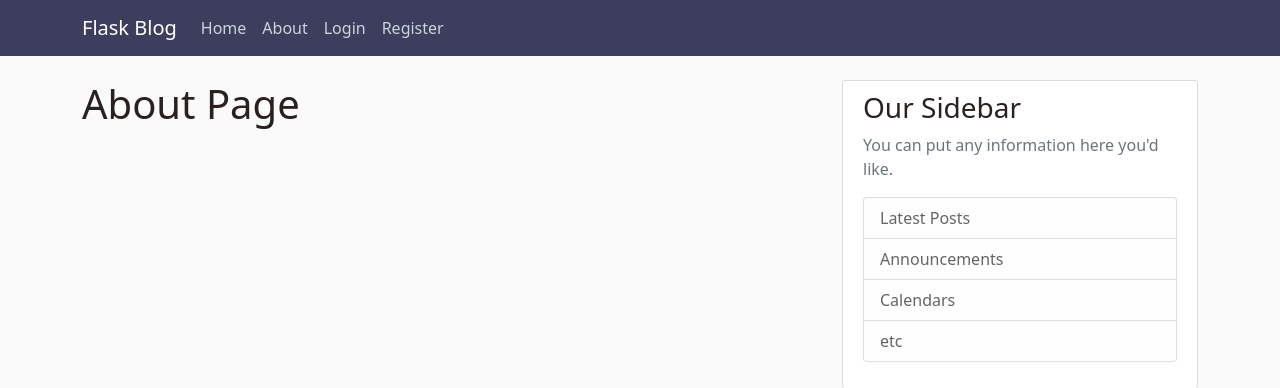
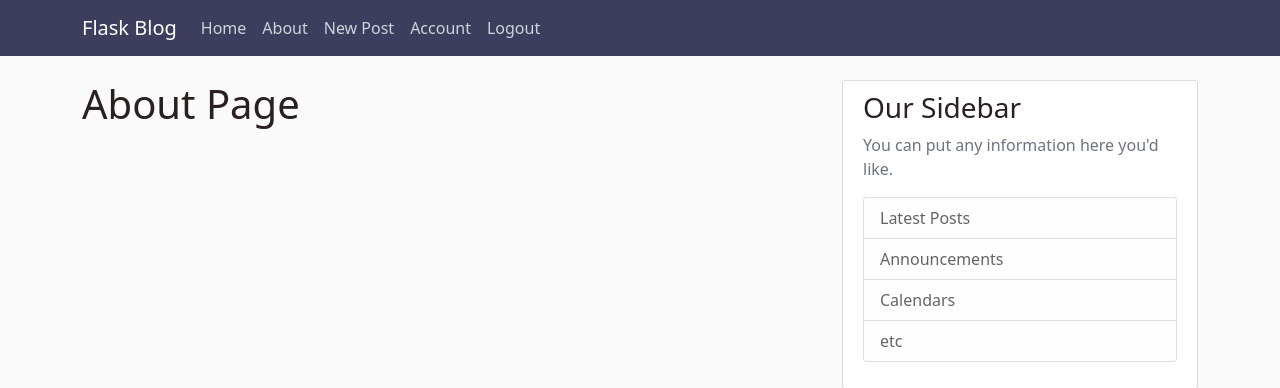
Before and after one commit to pao0318/flask_coreyschafer, a Flask app: page /about in a window 1280 px wide. Shown: the top 388 px of the page. Run offline with Flask 2, Linux system fonts and the light colour scheme; a user stored in the database is signed in.

Commit message:
Update layout.html

```diff
--- a/flask_covid/templates/layout.html
+++ b/flask_covid/templates/layout.html
@@ -29,9 +29,15 @@
             <a class="nav-item nav-link" href="{{url_for('about')}}">About</a>
           </div>
           <!-- Navbar Right Side -->
-          <div class="navbar-nav">
-            <a class="nav-item nav-link" href="{{url_for('login')}}">Login</a>
-            <a class="nav-item nav-link" href="{{url_for('register')}}">Register</a>
+          <div style="display:flex;" class="navbar-nav justify-content-end" >
+          {% if current_user.is_authenticated %}
+          <a class="nav-item nav-link"  href="{{url_for('new_post')}}">New Post</a>
+           <a class="nav-item nav-link"  href="{{url_for('account')}}">Account</a>
+          <a class="nav-item nav-link" href="{{url_for('logout')}}">Logout</a>
+          {% else %}
+          <a class="nav-item nav-link" href="{{url_for('login')}}">Login</a>
+          <a class="nav-item nav-link" href="{{url_for('register')}}">Register</a>
+            {% endif %}
           </div>
         </div>
       </div>
```
